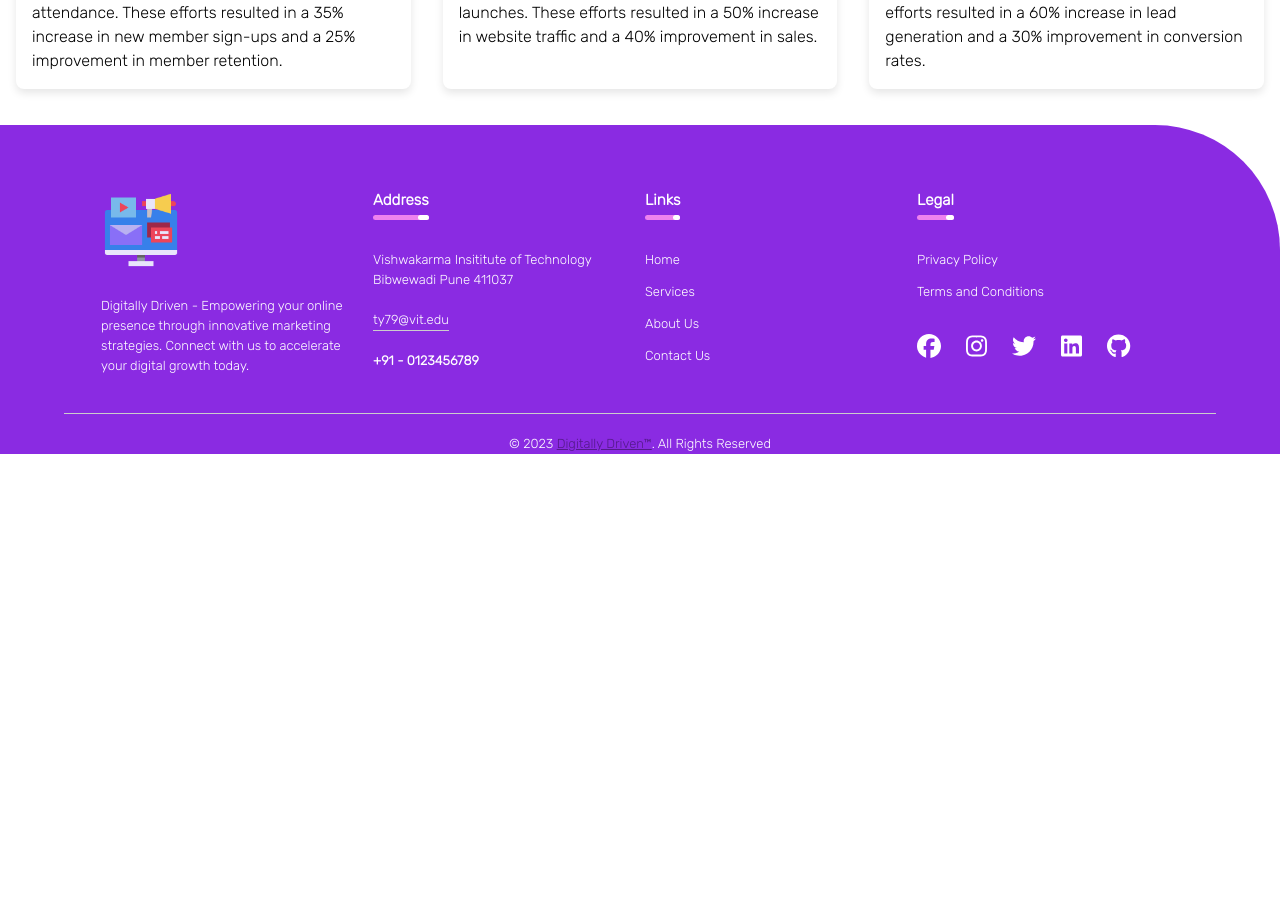
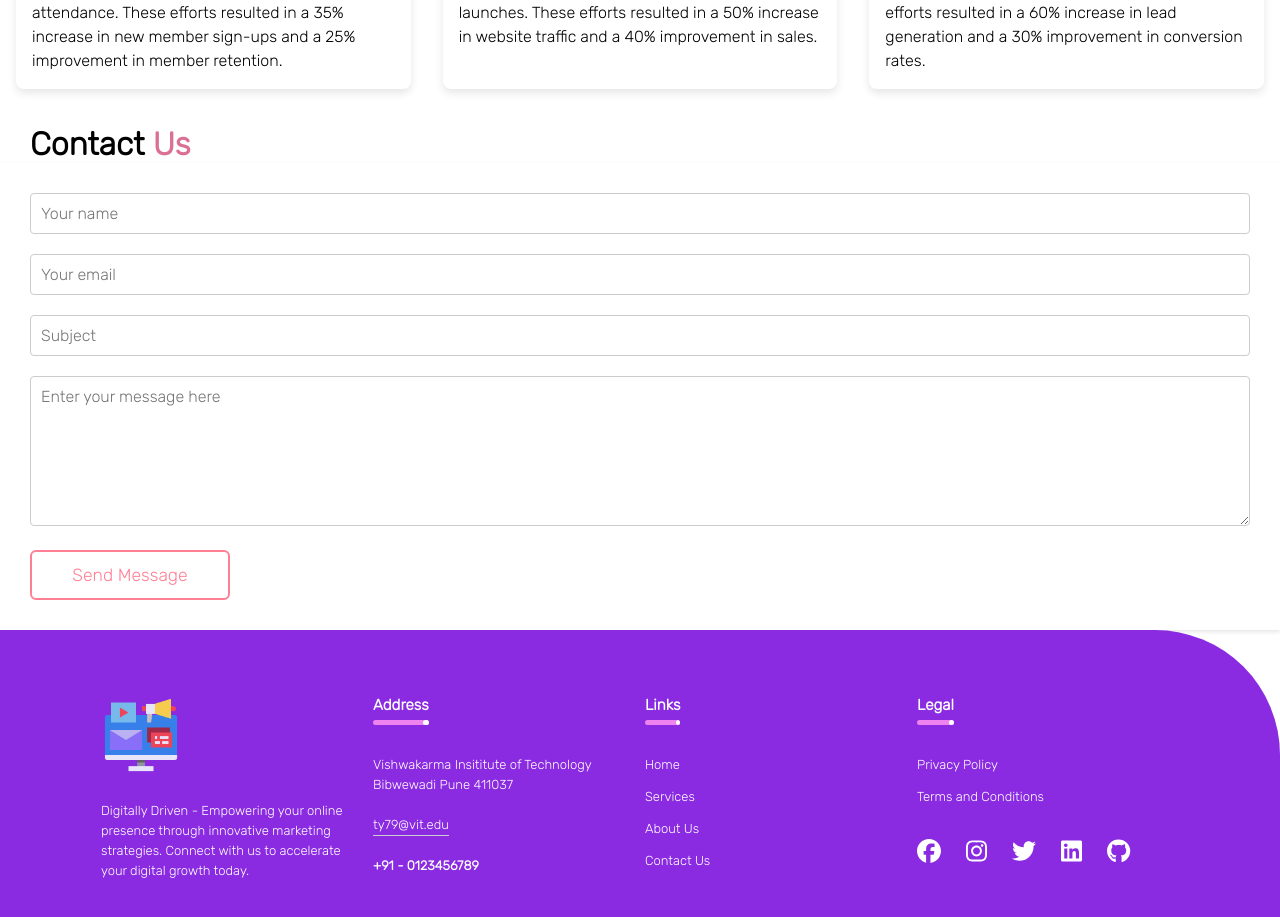
Before and after one commit to Pratham8766/Digitally-Driven, a React (Create React App) app: page / in a window 1280 px wide. Shown: the part 1428-2345 px from the top of the page. Before the commit the page ends 1882 px from the top, so only its background shows below. Built offline with nearby package versions, Linux system fonts and the light colour scheme.

Commit message:
Contact us
Contact Us initial commit

```diff
--- a/src/App.js
+++ b/src/App.js
@@ -4,12 +4,14 @@ import Header from './components/Header';
 import Home from './components/Home';
 import Studies from './components/Studies';
 import Footer from './components/Footer';
+import Contact from './components/Contact';
 function App() {
   return (
     <>
     <Header/>
     <Home/>
     <Studies/>
+    <Contact/>
     <Footer/>
     </>
   );
--- /dev/null
+++ b/src/components/Contact.jsx
@@ -0,0 +1,65 @@
+import React from "react";
+import { FontAwesomeIcon } from "@fortawesome/react-fontawesome";
+import {  } from "@fortawesome/free-brands-svg-icons";
+import "../style/Contact_section.css";
+export default function Contact() {
+  return (
+    <>
+      <h1 className="contact-head">
+        Contact <span>Us</span>
+      </h1>
+      <div class="contact-us">
+        <form action="#" method="post">
+          <div class="form-group">
+            <input
+              type="text"
+              id="name"
+              name="name"
+              placeholder="Your name"
+              required
+            />
+          </div>
+          <div class="form-group">
+            <input
+              type="email"
+              id="email"
+              name="email"
+              placeholder="Your email"
+              required
+            />
+          </div>
+          <div class="form-group">
+            <input
+              type="text"
+              id="subject"
+              name="subject"
+              placeholder="Subject"
+              required
+            />
+          </div>
+          <div class="form-group">
+            <textarea
+              id="message"
+              name="message"
+              placeholder="Enter your message here"
+              required
+            ></textarea>
+          </div>
+          <button type="submit">Send Message</button>
+        </form>
+        {/* <div class="contact-info">
+          <h3>Contact Information</h3>
+          <p>
+            <i class="fas fa-map-marker-alt"></i>Vishwakarma Insititute of Technology, Bibwewadi Pune 411037
+          </p>
+          <p>
+            <i class="fas fa-phone-alt"></i>+91 - 0123456789
+          </p>
+          <p>
+            <i class="fas fa-envelope"></i>ty79@vit.edu
+          </p>
+        </div> */}
+      </div>
+    </>
+  );
+}
--- a/src/components/Studies.jsx
+++ b/src/components/Studies.jsx
@@ -7,7 +7,7 @@ import "../style/Studies_section.css";
 export default function Studies() {
   return (
     <>
-      <h1>Our Case Studies</h1>
+      <h1 className="CSH">Our Case Studies</h1>
       <div class="card-container">
         <div class="card">
           <img src={Gym} />
--- /dev/null
+++ b/src/style/Contact_section.css
@@ -0,0 +1,92 @@
+.contact-head {
+  padding-left: 30px;
+}
+span {
+    color: palevioletred;
+  }
+.contact-us {
+  display:flex;
+  justify-content: space-between;
+  align-items: center;
+  padding-top: 20px;
+  background-color: #f7f7f7;
+}
+
+.contact-us h2 {
+  font-size: 32px;
+  font-weight: 700;
+  margin-bottom: 30px;
+}
+
+.contact-us {
+  flex-basis: 35%;
+  padding: 30px;
+  background-color: #fff;
+  box-shadow: 0 2px 4px rgba(0, 0, 0, 0.1);
+}
+
+.contact-us h3 {
+  font-size: 24px;
+  font-weight: 700;
+  margin-bottom: 20px;
+}
+
+.contact-us p {
+  font-size: 16px;
+  font-weight: 500;
+  margin-bottom: 10px;
+}
+
+.contact-us form {
+  width: 100%;
+}
+
+.contact-us .form-group {
+  margin-bottom: 20px;
+}
+
+.contact-us input,
+.contact-us textarea {
+  width: 100%;
+  padding: 10px;
+  font-size: 16px;
+  border: 1px solid #ccc;
+  border-radius: 4px;
+}
+
+.contact-us textarea {
+  height: 150px;
+}
+
+.contact-us button[type="submit"] {
+  width: 200px;
+  height: 50px;
+  background: transparent;
+  border: 2px solid rgb(255, 128, 149);
+  outline: none;
+  border-radius: 6px;
+  cursor: pointer;
+  font-size: 1.1em;
+  color: rgb(255, 128, 149);
+  font-weight: 500;
+  transition: 0.5s;
+}
+
+.contact-us button[type="submit"]:hover {
+  background: rgb(255, 128, 149);
+  color: #fff;
+}
+
+.contact-us input:focus,
+.contact-us textarea:focus {
+  outline: none;
+  border-color: #4caf50;
+  box-shadow: 0 0 5px rgba(76, 175, 80, 0.5);
+}
+/* .contact-info{
+    padding: 15px;
+    border: 2px solid #808080;
+    text-align: center;
+    display: inline-block;
+    vertical-align: middle;
+} */
--- a/src/style/Studies_section.css
+++ b/src/style/Studies_section.css
@@ -16,9 +16,11 @@
     overflow: hidden;
     transition: box-shadow 0.2s ease-in-out;
   }
+
   .card:hover {
     box-shadow: 0 8px 16px rgba(0, 0, 0, 0.2);
   }
+
   .card img {
     width: 100%;
     height: auto;
@@ -45,7 +47,7 @@
     line-height: 1.5;
   }
 
-  h1{
+  .CSH{
     padding-top: 20px;
     padding-bottom: 20px;
     text-align: center;
```
